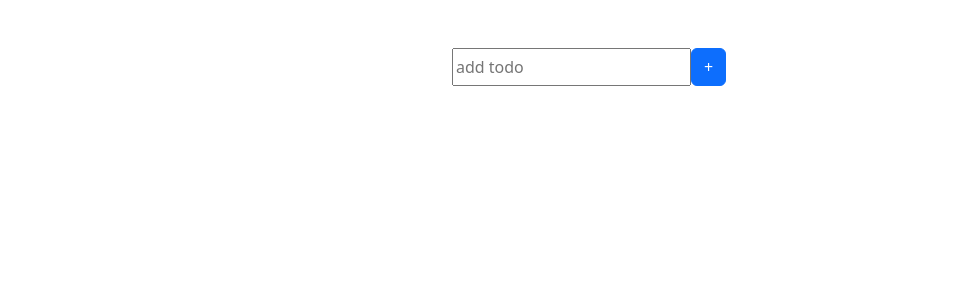
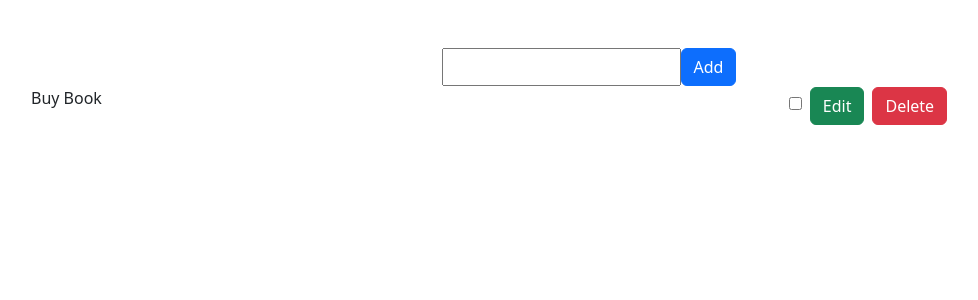
Before and after one commit to MdKAMRAN7255/Redux_practise, a React (Create React App) app: page / in a window 1280 px wide. Shown: the top 300 px of the page, without its empty margins (51-1029 px from the left). Built offline with nearby package versions, Linux system fonts and the light colour scheme.

Commit message:
added all feature of CRUD

```diff
--- a/src/component/action/indexAction.js
+++ b/src/component/action/indexAction.js
@@ -2,10 +2,7 @@ export const addTodo = (data) =>{
     // console.log(data)
     return {
         type:"AddTodo",
-        payload: {
-            id: new Date().getTime().toString(),
-            data: data
-        }
+        payload: data
     }
     // console.log(new Date().getTime().toString());
 }
@@ -15,3 +12,15 @@ export const deleteTodo = (id) =>{
         id
     }
 }
+export const updateTodo = (id) =>{
+    return{
+        type: "UpdateTodo",
+        id
+    }
+}
+export const editTodo = (payload) =>{
+    return{
+        type: "EditTodo",
+        payload
+    }
+}
--- a/src/component/reducer/todoReducer.js
+++ b/src/component/reducer/todoReducer.js
@@ -1,28 +1,41 @@
-const initialState = {
-    list:[]
-}
+const initialState = [
+    {id:1, todo:"Buy Book", completed:false}
+]
+
+
+// console.log(initialState, "initial state");
 const todoReducer = (state = initialState, action) =>{
     switch (action.type){
         case "AddTodo":
-            const {id, data} = action.payload;
-            return{
-                ...state,
-                list: [
-                    ...state.list,
-                    {
-                        id: id,
-                        data:data
-                    }
-                ]
-            }
+            return[...state, action.payload]
 
         case "DeleteTodo":
-            const newList = state.list.filter((data) => data.id !== action.id)
-            return {
-                ...state,
-                list: newList
-            }
+            const newList = state.filter((data) => data.id !== action.id)
+            return newList
+
+        case "UpdateTodo":
+            const updateList = []
+            state.map((items, index) => {
+                if(index === action.id){
+                    items.completed = !items.completed
+                }
+                updateList.push(items);
+            })
+            return updateList
+
+        case "EditTodo":
+            let data = action.payload;
+            const updatedArray=  state.map((item)=>{
+                if(item.id===data.id){
+                    item.id = data.id;
+                    item.todo = data.todo;
+                    item.completed = data.completed;
+                }
+                return item;
+            })
+            return updatedArray;
         default: return state;
     }
 }
+
 export default todoReducer;
--- a/src/component/ui/todo.js
+++ b/src/component/ui/todo.js
@@ -2,33 +2,87 @@ import React from 'react';
 import { useState } from 'react';
 import { useDispatch, useSelector } from 'react-redux';
 import 'bootstrap/dist/css/bootstrap.min.css';
-import { addTodo, deleteTodo } from '../action/indexAction';
+import { addTodo, deleteTodo, updateTodo, editTodo } from '../action/indexAction';
 function Todo() {
     const [inputData, setInputData] = useState('');
+    // Getting existing index
+    const [editIndex, setEditIndex] = useState();
+    // Getting existing data
+    const [editTodoData, setEditTodoData] = useState();
+
+    const [editBtn, setEditBtn] = useState(false);
+
     const dispatch = useDispatch();
-    const list = useSelector((state)=> state.list)
-    console.log(list);
+
+    const list = useSelector((state)=> state);
+
+    const submitData = () =>{
+      let date = new Date();
+      let time = date.getTime();
+      let todoObj={
+          id: time,
+          todo: inputData,
+          completed: false
+      }
+        dispatch(addTodo(todoObj))
+        setInputData('')
+    }
+    const EditListData = (index) =>{
+        console.log("editlist");
+        setEditBtn(!editBtn)
+        setEditIndex(index)
+    }
+    const UpdateData = (id)  =>{
+        let editedObj={
+            id: id,
+            todo: inputData,
+            completed: false
+          }
+          dispatch(editTodo(editedObj))
+          setEditBtn(!editBtn)
+          setInputData('')
+    }
+
+    console.log(list, "todo.js");
+
     return ( <>
         <div className='container'>
             <div className='row g-0'>
                 <div className='col-12 d-flex justify-content-center pt-5'>
-                    <input type='text' placeholder='add todo' value={inputData} onChange={(e) => setInputData(e.target.value)} />
-                    <button type='button' className='btn btn-primary' onClick={() => dispatch(addTodo(inputData), setInputData(''))}>+</button>
+                    <input type='text' placeholder='' value={inputData || " "} onChange={(e) => setInputData(e.target.value)} />
+                    {
+                       editBtn?
+                       <button type='button' className='btn btn-success' onClick={() => {UpdateData(editIndex)}}>Update</button>
+                       :<button type='button' className='btn btn-primary' onClick={()=>{submitData()}}>Add</button>
+
+                    }
                 </div>
             </div>
             <div className='row g-0'>
                 <div className='col-12 d-flex justify-content-center flex-column'>
                     {
-                        list.map((data, index)=> {
+                        list && list.map((data, index)=> {
                             return(
                             <div className='col-12 pb-3 d-flex align-items-center justify-content-between' key={data.id}>
-                                <p className='align-middle'>{data.data}</p>
-                                <button className='btn btn-danger' type='button' onClick={() => dispatch(deleteTodo(data.id))}>Delete</button>
+                                <p style={data.completed===true?{textDecoration:'line-through'}:{textDecoration:'none'}}>
+                                   {data.todo}
+                                </p>
+                                <div className='col-6'>
+                                <input type='checkbox'
+                                        onClick={() => dispatch(updateTodo(index))}
+                                        checked={data.completed}
+                                    />
+                                    <button className='btn btn-success ms-2'
+                                        onClick={()=> {EditListData(data.id); setEditTodoData(data.todo)}}>Edit</button>
+                                    <button className='ms-2 btn btn-danger'
+                                        type='button' onClick={() => dispatch(deleteTodo(data.id))}>
+                                        Delete
+                                    </button>
+                                </div>
                             </div>
                             )
                         })
                     }
-
                 </div>
             </div>
         </div>
```
